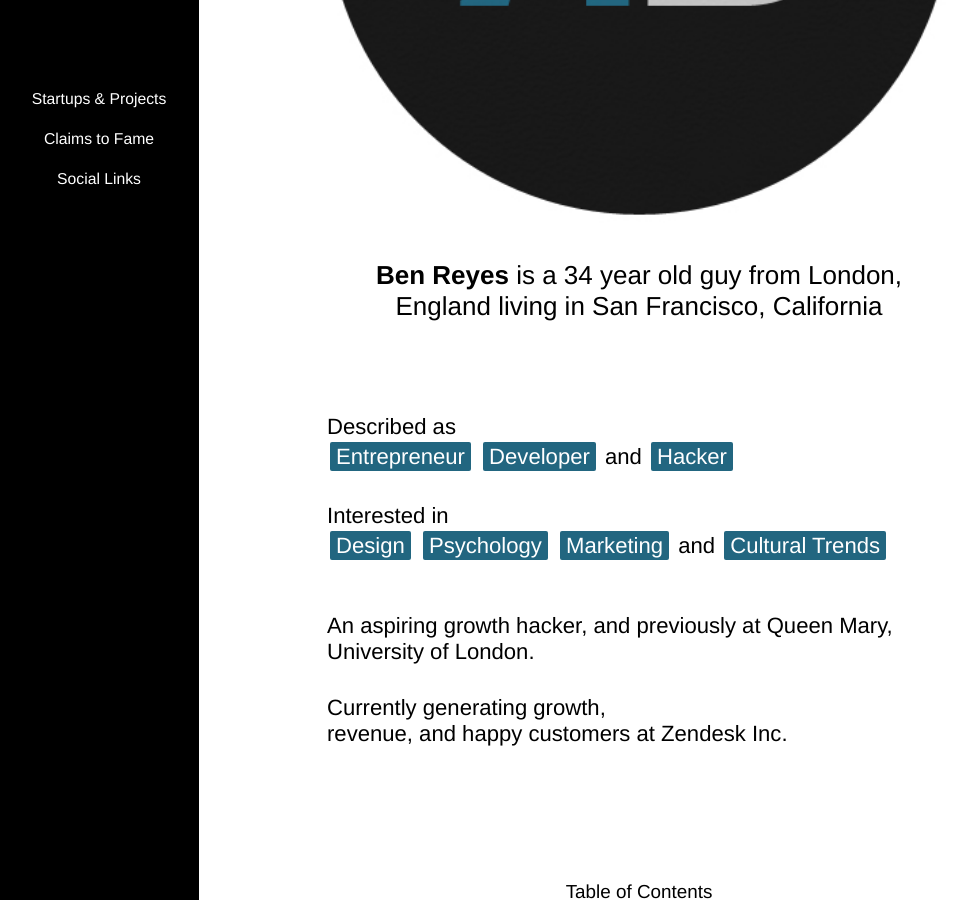
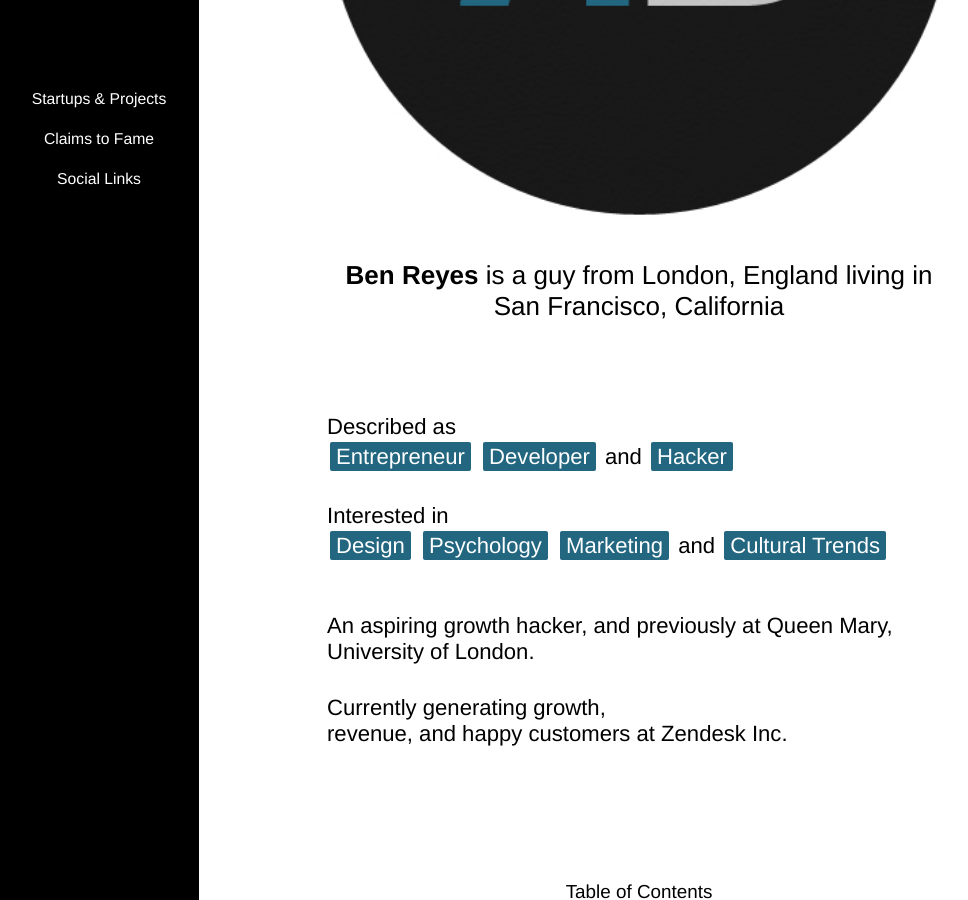
Before and after one commit to 3en/3en.github.com, a Jekyll site: the page built from index.html, in a window 1280 px wide and 900 px high, scrolled down 452 px. Shown: the whole window, without its empty margins (1-969 px from the left). Built offline with Jekyll 4.4.1, drawn with Linux system fonts in a browser that asks for light colours.

Commit message:
Update default.html

```diff
--- a/_layouts/default.html
+++ b/_layouts/default.html
@@ -61,7 +61,7 @@
 
               <div id="header">
                 <div class="logo"><img class="logo-image" src="{{ site.baseurl}}/images/logo_round.jpg" /></div>
-                <h1><b>Ben Reyes</b> is a <span id="custom-age">*</span> year old guy from London, England living in San Francisco, California</h1>
+                <h1><b>Ben Reyes</b> is a <!--<span id="custom-age">*</span> year old -->guy from London, England living in San Francisco, California</h1>
               </div>
 
               <script>
```
